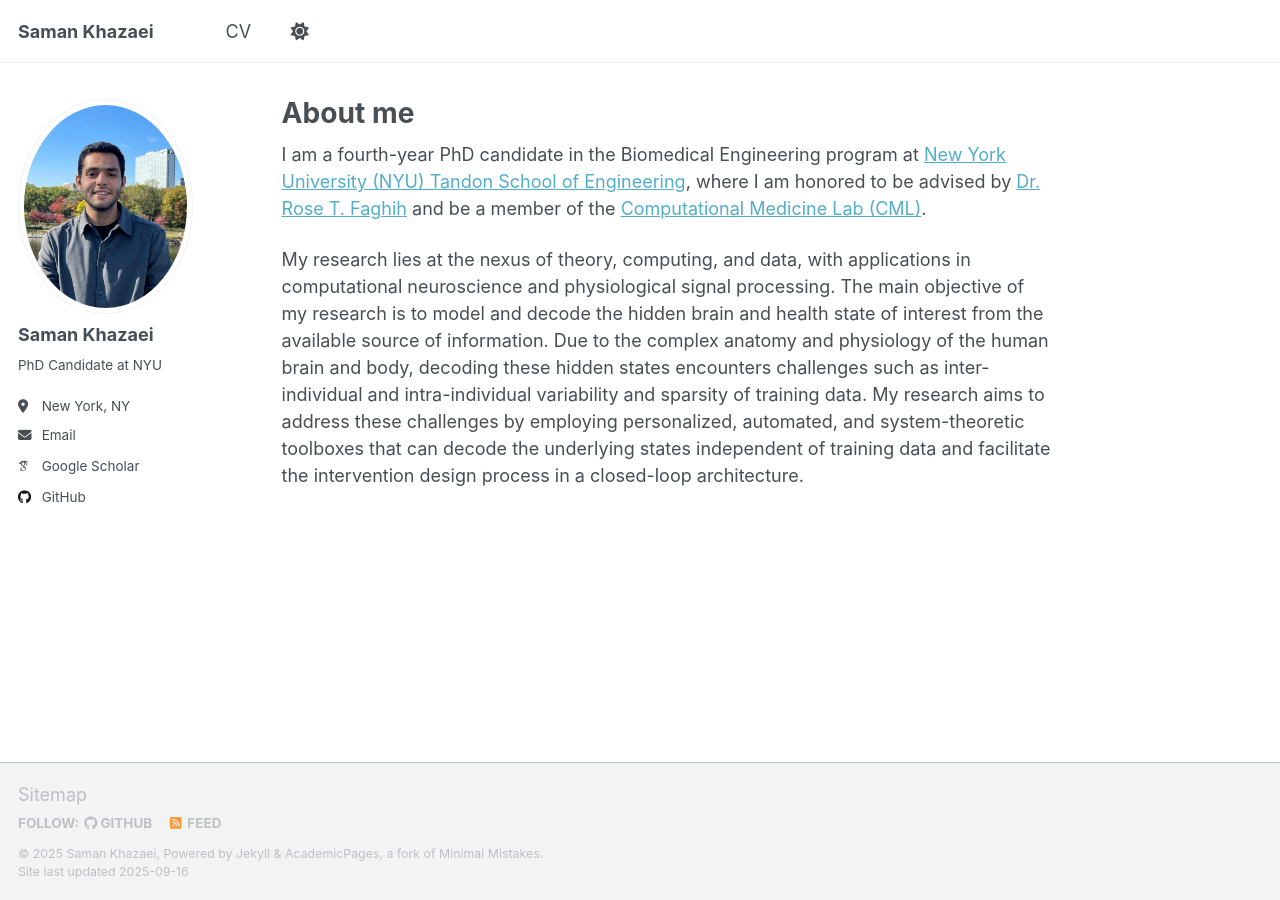
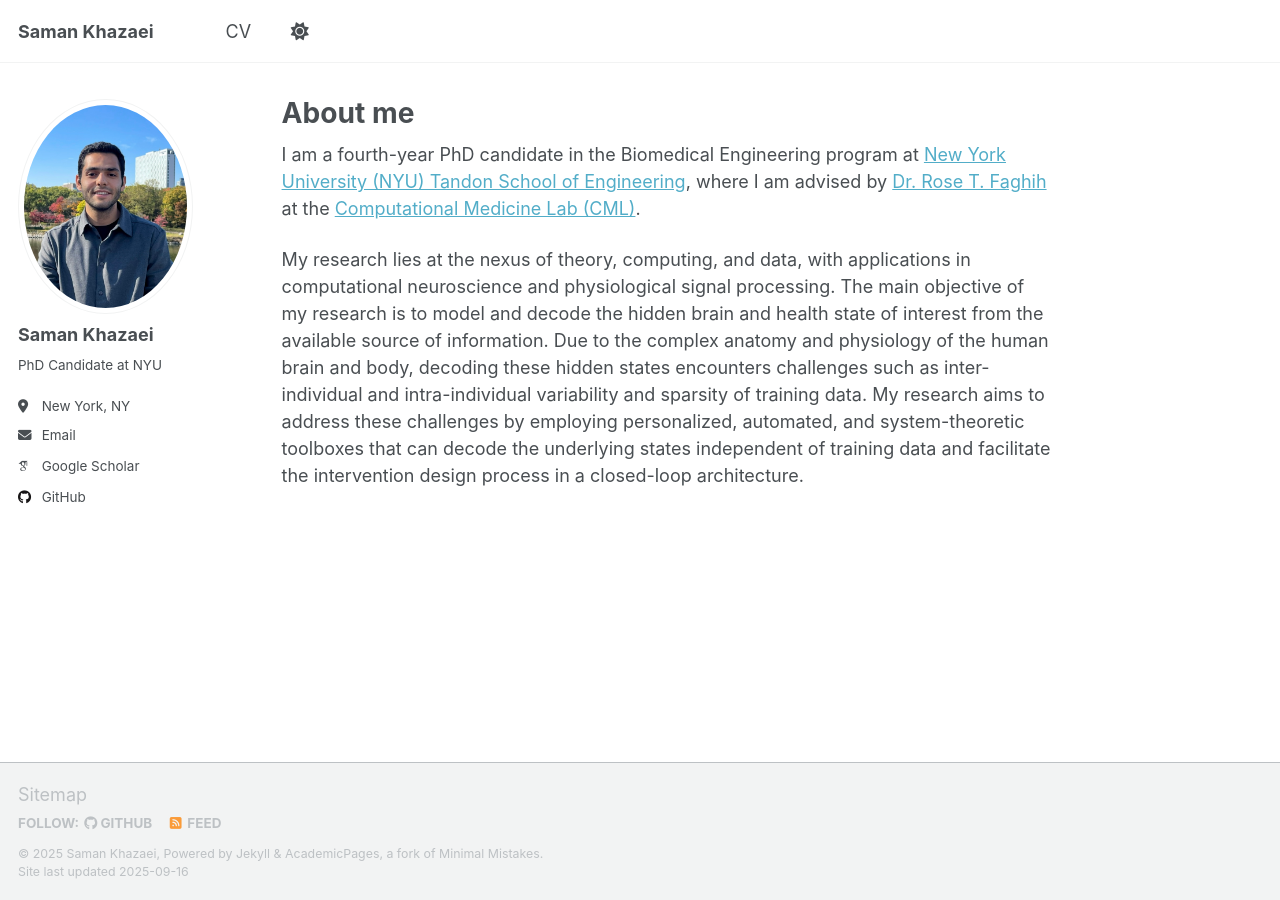
Before and after one commit to samankhazaei/samankhazaei.github.io, a Jekyll site: the page built from _pages/about.md, in a window 1280 px wide. Built offline with Jekyll 4.4.1, drawn with Linux system fonts in a browser that asks for light colours; some web fonts are replaced; a script that is not in the unit is left out.

Commit message:
Update about.md

```diff
--- a/_pages/about.md
+++ b/_pages/about.md
@@ -7,7 +7,7 @@ redirect_from:
   - /about.html
 ---
 
-I am a fourth-year PhD candidate in the Biomedical Engineering program at [New York University (NYU) Tandon School of Engineering](https://engineering.nyu.edu/student/saman-khazaei), where I am honored to be advised by [Dr. Rose T. Faghih](https://engineering.nyu.edu/faculty/rose-faghih) and be a member of the [Computational Medicine Lab (CML)](https://wp.nyu.edu/cml/).
+I am a fourth-year PhD candidate in the Biomedical Engineering program at [New York University (NYU) Tandon School of Engineering](https://engineering.nyu.edu/student/saman-khazaei), where I am advised by [Dr. Rose T. Faghih](https://engineering.nyu.edu/faculty/rose-faghih) at the [Computational Medicine Lab (CML)](https://wp.nyu.edu/cml/).
 
 My research lies at the nexus of theory, computing, and data, with applications in computational neuroscience and physiological signal processing. The main objective of my research is to model and decode the hidden brain and health state of interest from the available source of information. Due to the complex anatomy and physiology of the human brain and body, decoding these hidden states encounters challenges such as inter-individual and intra-individual variability and sparsity of training data. My research aims to address these challenges by employing personalized, automated, and system-theoretic toolboxes that can decode the underlying states independent of training data and facilitate the intervention design process in a closed-loop architecture.
 
```
